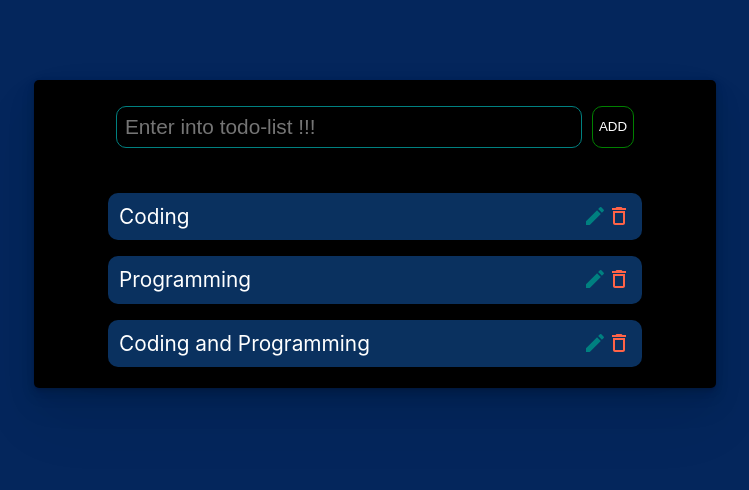
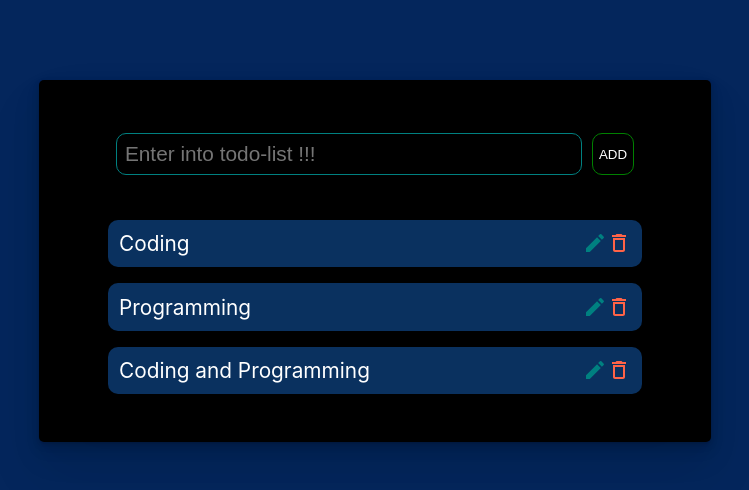
Before and after one commit to bishal5917/TODO_APP, a React (Create React App) app in the folder main/: page / in a window 1280 px wide. Shown: the top 490 px of the page, without its empty margins (265-1014 px from the left). Built offline with nearby package versions, Linux system fonts and the light colour scheme.

Commit message:
little tweaks

```diff
--- a/main/public/index.html
+++ b/main/public/index.html
@@ -24,7 +24,7 @@
       work correctly both with client-side routing and a non-root public URL.
       Learn how to configure a non-root public URL by running `npm run build`.
     -->
-    <title>React App</title>
+    <title>TODO_APP</title>
   </head>
   <body>
     <noscript>You need to enable JavaScript to run this app.</noscript>
--- a/main/src/Components/Home.css
+++ b/main/src/Components/Home.css
@@ -2,11 +2,10 @@
   display: flex;
   flex-direction: column;
   align-items: center;
-  /* height: 70vh; */
   width: 50vw;
   margin: auto;
   margin-top: 5rem;
-  padding: 1.3rem 1.3rem;
+  padding: 3rem 1rem;
   background-color: rgb(0, 0, 0);
   border-radius: 5px;
   box-shadow: 0 1px 2px rgba(0, 0, 0, 0.07), 0 2px 4px rgba(0, 0, 0, 0.07),
```
